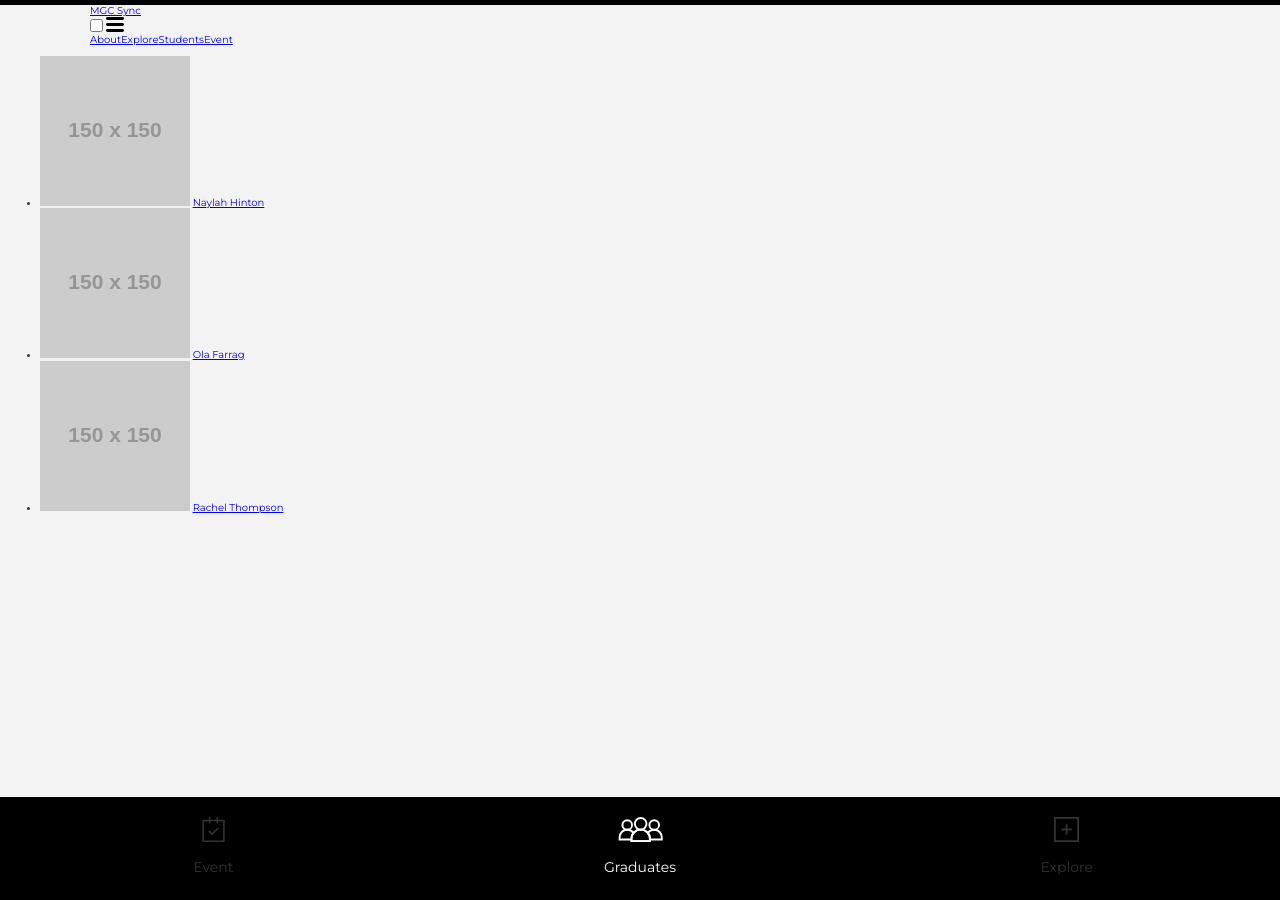
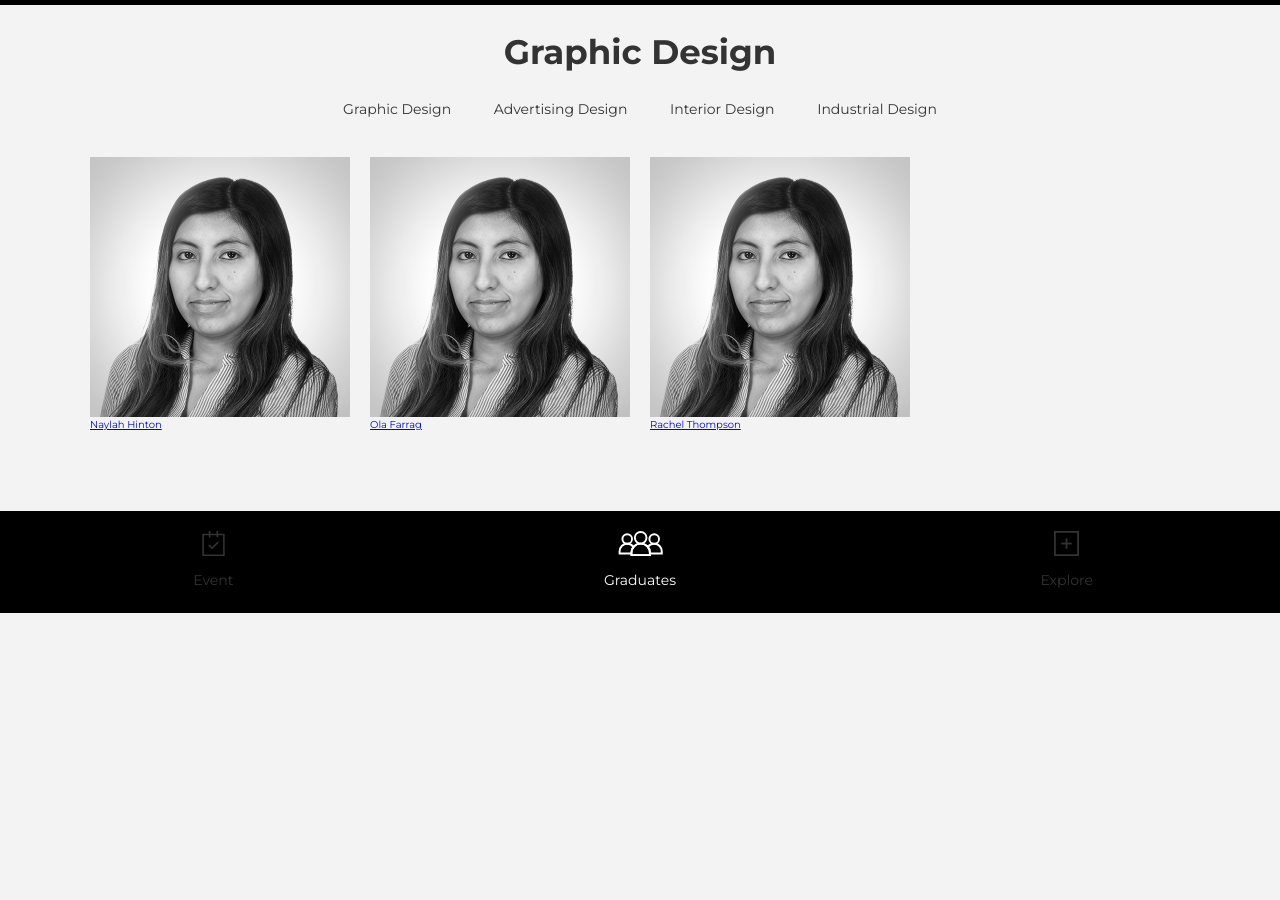
Before and after one commit to rskwiat/rbsdportfolio, a Jekyll site: the page built from src/graphic-students.html, in a window 1280 px wide. Built offline with Jekyll 4.4.1, drawn with Linux system fonts in a browser that asks for light colours.

Commit message:
updating all files and setting up images for everything demo

```diff
--- a/src/_includes/header.html
+++ b/src/_includes/header.html
@@ -1,30 +1,15 @@
 <header class="site-header" role="banner">
+  <div class="wrapper">
+    <h2>{{ page.header }}</h2>
 
-  <div class="wrapper">
-    {%- assign default_paths = site.pages | map: "path" -%}
-    {%- assign page_paths = site.header_pages | default: default_paths -%}
-    <a class="site-title" rel="author" href="{{ "/" | relative_url }}">{{ site.title | escape }}</a>
+    <nav class="menu-wrapper menu-wrapper--special">
+      <ul class="menu">
+        <li><a href="#">Graphic Design</a></li>
+        <li><a href="#">Advertising Design</a></li>
+        <li><a href="#">Interior Design</a></li>
+        <li><a href="#">Industrial Design</a></li>
+      </ul>
+    </nav>
 
-    {%- if page_paths -%}
-      <nav class="site-nav">
-        <input type="checkbox" id="nav-trigger" class="nav-trigger" />
-        <label for="nav-trigger">
-          <span class="menu-icon">
-            <svg viewBox="0 0 18 15" width="18px" height="15px">
-              <path d="M18,1.484c0,0.82-0.665,1.484-1.484,1.484H1.484C0.665,2.969,0,2.304,0,1.484l0,0C0,0.665,0.665,0,1.484,0 h15.032C17.335,0,18,0.665,18,1.484L18,1.484z M18,7.516C18,8.335,17.335,9,16.516,9H1.484C0.665,9,0,8.335,0,7.516l0,0 c0-0.82,0.665-1.484,1.484-1.484h15.032C17.335,6.031,18,6.696,18,7.516L18,7.516z M18,13.516C18,14.335,17.335,15,16.516,15H1.484 C0.665,15,0,14.335,0,13.516l0,0c0-0.82,0.665-1.483,1.484-1.483h15.032C17.335,12.031,18,12.695,18,13.516L18,13.516z"/>
-            </svg>
-          </span>
-        </label>
-
-        <div class="trigger">
-          {%- for path in page_paths -%}
-            {%- assign my_page = site.pages | where: "path", path | first -%}
-            {%- if my_page.title -%}
-            <a class="page-link" href="{{ my_page.url | relative_url }}">{{ my_page.title | escape }}</a>
-            {%- endif -%}
-          {%- endfor -%}
-        </div>
-      </nav>
-    {%- endif -%}
   </div>
 </header>
--- a/src/_layouts/grads.html
+++ b/src/_layouts/grads.html
@@ -4,6 +4,7 @@ layout: default
 
 <div>
   {%- include header.html -%}
-
-  {{ content }}
+  <div class="wrapper">
+    {{ content }}
+  </div>
 </div>
--- a/src/_layouts/home.html
+++ b/src/_layouts/home.html
@@ -4,6 +4,8 @@ layout: default
 
 <div class="intro-banner"></div>
 
+<div class="logo-header"></div>
+
 <div class="home">
   {{ content }}
 </div>
--- a/src/_sass/base/footer.scss
+++ b/src/_sass/base/footer.scss
@@ -7,7 +7,6 @@
   text-align: center;
   margin-top: 8rem;
   @include media-query(768px) {
-    position: fixed;
     flex-direction: row;
   }
   a {
--- a/src/_sass/base/main.scss
+++ b/src/_sass/base/main.scss
@@ -45,9 +45,18 @@ p {
 
 .intro-banner {
   background: url('../assets/images/top-bar.jpg') top center repeat-x;
-  background-size: contain;
-  height: 69px;
+  height: 119px;
   width: 100%;
+}
+
+.logo-header {
+  background: #fff url('../assets/images/logo.jpg') center center no-repeat;
+  background-size: 90%;
+  width: 100%;
+  height: 160px;
+  @include media-query(768px) {
+    background-size: auto;
+  }
 }
 
 .welcome {
@@ -72,6 +81,7 @@ p {
   text-align: center;
   background: #fff;
   padding: 4rem 0 0 0;
+  margin: 0 2rem;
   box-shadow:
     0px 2px 2px 0px rgba(0,0,0,0.14),
     0px 1px 5px 0px rgba(0,0,0,0.12),
@@ -131,6 +141,44 @@ p {
   }
 }
 
+.site-header {
+  text-align: center;
+  margin: 0 0 4rem;
+
+}
+
+.menu-wrapper {
+  ul {
+    padding: 0;
+    margin: 0;
+    list-style: none;
+    li {
+      font-size: 1.4rem;
+      margin: 0 2rem;
+      display: inline-block;
+      a {
+        color: #333;
+        text-decoration: none;
+      }
+    }
+  }
+}
+
+
+.student-grid {
+  display: grid;
+  grid-template-columns: repeat(4, 1fr);
+  grid-gap: 2rem;
+  gap: 2rem;
+  padding: 0;
+  margin: 0;
+  list-style: none;
+}
+
+.img-responsive {
+  max-width: 100%;
+  width: 100%;
+}
 
 .explore-container {
   margin: 4rem auto 0;
@@ -138,3 +186,13 @@ p {
     max-width: 50%;
   }
 }
+
+#explore {
+  display: flex;
+  height: 100vh;
+  flex-direction: column;
+
+  .site-footer {
+    margin-top: auto;
+  }
+}
--- a/src/data/students.yml
+++ b/src/data/students.yml
@@ -1,11 +1,11 @@
 - name: Naylah Hinton
   url: twitter.com
-  img: https://via.placeholder.com/150C
+  img: student/mzevallos.jpg
 
 - name: Ola Farrag
   url: facebook.com
-  img: https://via.placeholder.com/150C
+  img: student/mzevallos.jpg
 
 - name: Rachel Thompson
   url: google.com
-  img: https://via.placeholder.com/150C
+  img: student/mzevallos.jpg
--- a/src/graphic-students.html
+++ b/src/graphic-students.html
@@ -1,12 +1,17 @@
 ---
 title: Students
 layout: grads
+header: Graphic Design
 ---
 
-<ul>
+<ul class="student-grid">
   {% for student in site.data.students %}
     <li>
-      <img src={{ student.img }} alt={{ student.name }} />
+      <img
+        class="img-responsive"
+        src=assets/images/{{ student.img }}
+        alt={{ student.name }}
+      />
       <a href="https://{{ student.url }}">
         {{ student.name }}
       </a>
```
Also changed, not shown: src/about.md (deleted, +0 -18 lines), src/assets/images/logo.jpg (added), src/assets/images/student/mzevallos.jpg (added), src/assets/images/top-bar.jpg.
